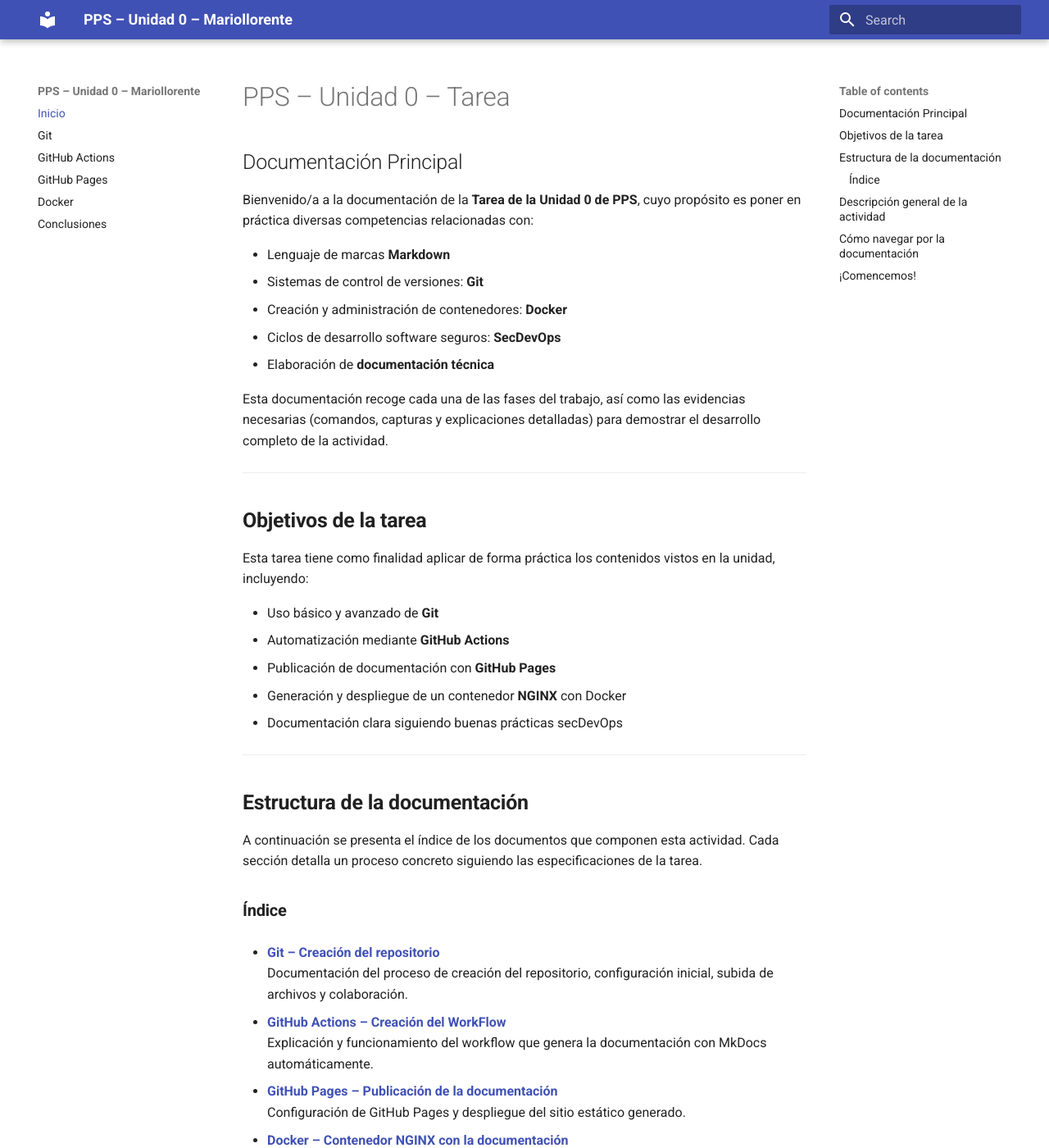
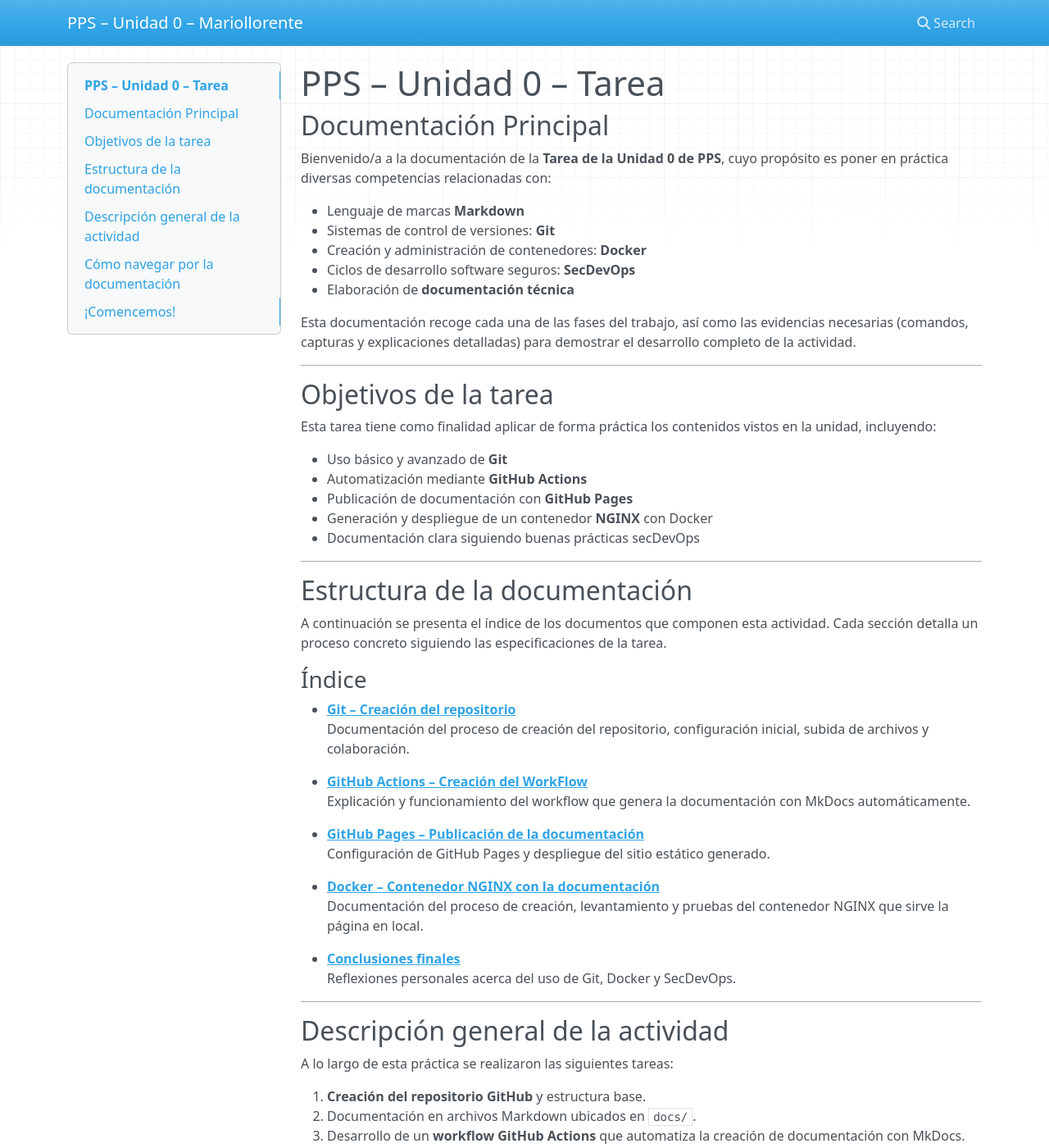
Before and after one commit to vjp-marioLG/PPS-Unidad0-Tarea-Mariollorente, an MkDocs documentation site: the page built from docs/index.md, in a window 1280 px wide and 1400 px high. Shown: the whole window at 82% size. Built offline with MkDocs 1.6.1, drawn with Linux system fonts in a browser that asks for light colours; nearby versions of some CDN libraries; some of the changed text lies outside the part shown.

Commit message:
modificado mkdocs

```diff
--- a/mkdocs.yml
+++ b/mkdocs.yml
@@ -1,10 +1,4 @@
 site_name: PPS – Unidad 0 – Mariollorente
 nav:
-  - Inicio: index.md
-  - Git: git.md
-  - GitHub Actions: gitActions.md
-  - GitHub Pages: gitPages.md
-  - Docker: docker.md
-  - Conclusiones: conclusiones.md
-theme:
-  name: material
+  - Home: index.md
+doc_dir: docs
```
